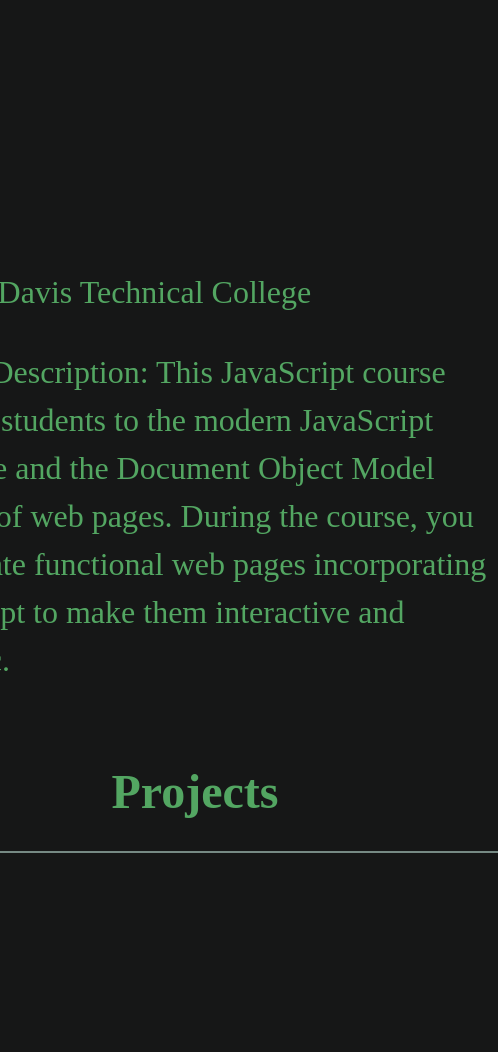
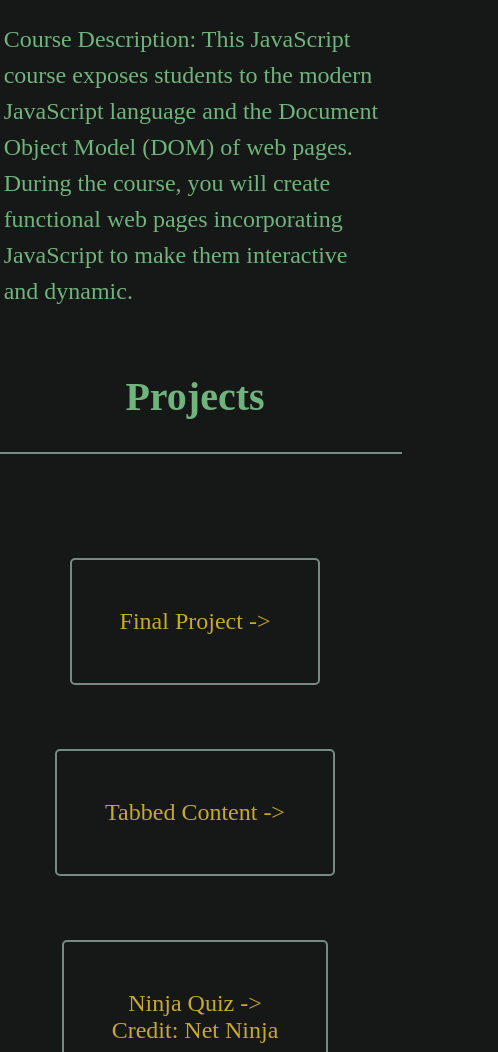
Before and after one commit to brandinonian/brandon_portfolio, a plain HTML site: page SDEV2110/SDEV2110.html in a window 390 px wide. Shown: the part 557-1609 px from the top of the page, 498 px wide, since content can reach past the window. Drawn offline with Linux system fonts and the light colour scheme; a web font is replaced by a local one.

Commit message:
responsive css

```diff
--- a/SDEV2110/SDEV2110.html
+++ b/SDEV2110/SDEV2110.html
@@ -5,22 +5,22 @@
     <meta charset="UTF-8">
     <meta name="viewport" content="width=device-width, initial-scale=1.0">
     <title>SDEV 2110</title>
-    <link rel="stylesheet" href="SDEV2110.css">
+    <link rel="stylesheet" href="../portfolio.css">
 </head>
 
 <body>
     <div class="container">
-        <div class="title">
+        <div class="page_title">
             <a href="../index.html">Back</a>
             <h1>SDEV 2110 JavaScript Programming I</h1>
         </div>
-        <div class="description">
+        <div class="page_description">
             <p>School: Davis Technical College</p>
             <p>Course Description: This JavaScript course exposes students to the modern JavaScript language and the Document Object Model
                 (DOM) of web pages. During the course, you will create functional web pages incorporating JavaScript to
                 make them interactive and dynamic.</p>
         </div>
-        <div class="projects">
+        <div class="edu_projects">
             <h3>Projects</h3>
             <a href="./final_project/index.html">Final Project -></a>
             <a href="./tabbed_content/index.html">Tabbed Content -></a>
--- a/SDEV2110/SDEV2110.css
+++ b/portfolio.css
@@ -14,8 +14,8 @@
     --grey3: #2f3836;
     --grey4: #232b28;
     --grey5: #161717;
-    --green1: #77ed8c;
-    --green2: #53a662;
+    --green1: #8eeb9f;
+    --green2: #70b47d;
     --green3: #28382b;
     --green4: #243127;
     --green5: #2f3b31;
@@ -34,26 +34,84 @@ body {
     font-family: 'Ubuntu Mono';
 }
 
-.title {
+/* Home page */
+
+.main_title {
+    font-size: 6.5rem;
+    margin: 8rem 4rem;
+}
+
+.section_container {
+    margin: 24rem 0;
+}
+
+.section_title {
+    color: var(--green2);
+    font-size: 5rem;
+    padding-bottom: 2rem;
+    border-bottom: 2px solid var(--green2);
+}
+
+.section_content {
     font-size: 2.5rem;
+    padding: 5rem 8rem 5rem 8rem;
+    border-bottom: 2px solid var(--green2);
+    text-align: justify;
+}
+
+@media screen and (max-width: 1000px) {
+    .main_title {
+        font-size: 5rem;
+    }
+
+    .section_title {
+        font-size: 4rem;
+    }
+
+    .section_content {
+        font-size: 1.75rem;
+    }
+}
+
+@media screen and (max-width: 800px) {
+    .main_title {
+        font-size: 4rem;
+    }
+
+    .section_title {
+        font-size: 3rem;
+    }
+
+    .section_content {
+        font-size: 1.25rem;
+    }
+}
+
+/* Pages */
+
+.page_title {
     margin: 2rem 4rem 20rem;
 }
 
-.title a {
+.page_title h1 {
+    font-size: 5.5rem;
+}
+
+.page_title a {
     font-size: 1.5rem;
 }
 
-.description {
+.page_description {
     color: var(--green2);
     font-size: 2rem;
     text-align: left;
     line-height: 1.5;
     max-width: 80rem;
-    margin-left: auto;
-    margin-right: auto;
+    padding-inline: 4rem;
+    margin-inline: auto;
 }
 
-.projects {
+.edu_projects {
     display: flex;
     flex-direction: column;
     align-items: center;
@@ -62,14 +120,14 @@ body {
     font-size: 1.75rem;
 }
 
-.projects h3 {
-    font-size: 3rem;
+.edu_projects h3 {
+    font-size: 4rem;
     padding-bottom: 2rem;
     width: 100%;
     border-bottom: 2px solid var(--grey2);
 }
 
-.projects a {
+.edu_projects a {
     font-size: 2rem;
     margin-top: 10rem;
     padding: 3rem;
@@ -78,11 +136,33 @@ body {
     border: var(--grey2) solid 2px;
 }
 
+@media screen and (max-width: 800px) {
 
+    .page_title {
+        margin: 1rem 1rem 8rem;
+    }
 
+    .page_title h1 {
+        font-size: 4rem;
+    }
 
+    .page_description {
+        font-size: 1.5rem;
+        padding-inline: 1rem;
+    }
 
-/* linksj */
+    .edu_projects h3 {
+        font-size: 2.5rem;
+    }
+
+    .edu_projects a {
+        font-size: 1.5rem;
+        margin-top: 4rem;
+    }
+}
+
+/* Links */
+
 a {
     color: var(--gold2);
     text-decoration: none;
--- a/style.css
+++ /dev/null
@@ -1,83 +0,0 @@
-/* ubuntu-mono-latin-400-normal */
-@font-face {
-    font-family: 'Ubuntu Mono';
-    font-style: normal;
-    font-display: swap;
-    font-weight: 400;
-    src: url(https://cdn.jsdelivr.net/fontsource/fonts/ubuntu-mono@latest/latin-400-normal.woff2) format('woff2'), url(https://cdn.jsdelivr.net/fontsource/fonts/ubuntu-mono@latest/latin-400-normal.woff) format('woff');
-    unicode-range: U+0000-00FF, U+0131, U+0152-0153, U+02BB-02BC, U+02C6, U+02DA, U+02DC, U+0300-0301, U+0303-0304, U+0308-0309, U+0323, U+0329, U+2000-206F, U+2074, U+20AC, U+2122, U+2191, U+2193, U+2212, U+2215, U+FEFF, U+FFFD;
-}
-
-:root {
-    --grey1: #c3e0d8;
-    --grey2: #768a84;
-    --grey3: #2f3836;
-    --grey4: #232b28;
-    --grey5: #161717;
-    --green1: #77ed8c;
-    --green2: #53a662;
-    --green3: #28382b;
-    --green4: #243127;
-    --green5: #2f3b31;
-    --gold1: #f7d23e;
-    --gold2: #c7a930;
-    --gold3: #aa9833;
-    --gold4: #52440c;
-}
-
-body {
-    display: flex;
-    text-align: center;
-    justify-content: center;
-    background-color: var(--grey5);
-    color: var(--green1);
-    font-family: 'Ubuntu Mono';
-}
-
-.title {
-    font-size: 6rem;
-    margin: 8rem 4rem;
-}
-
-.section_container {
-    margin: 24rem 0;
-}
-
-.section_title {
-    color: var(--green2);
-    font-size: 4rem;
-    padding-bottom: 2rem;
-    border-bottom: 2px solid var(--green2);
-}
-
-.section_content {
-    font-size: 2.5rem;
-    padding: 5rem 8rem 5rem 8rem;
-    border-bottom: 2px solid var(--green2);
-    text-align: justify;
-}
-
-
-
-
-/* linksj */
-a {
-    color: var(--gold2);
-    text-decoration: none;
-}
-
-a:hover {
-    color: var(--gold1);
-}
-
-a:visited {
-    color: var(--gold3);
-}
-
-a:hover:visited {
-    color: var(--gold1)
-}
-
-a:active {
-    color: var(--green1);
-}
```
Also changed, not shown: index.html (+2 -2 lines).
